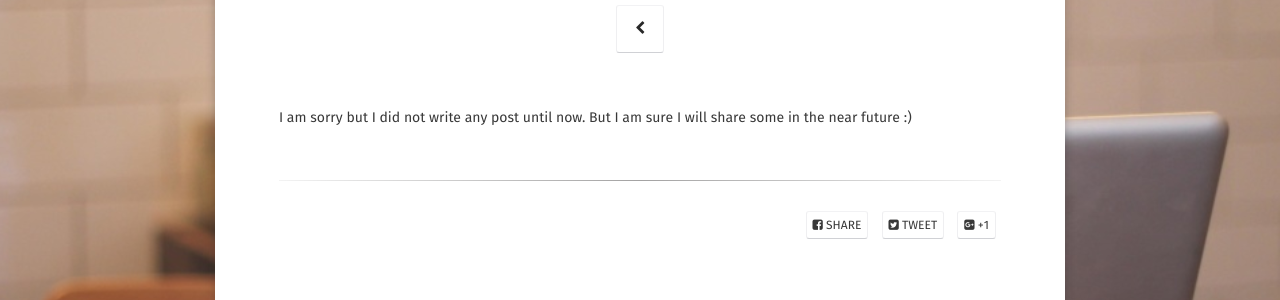
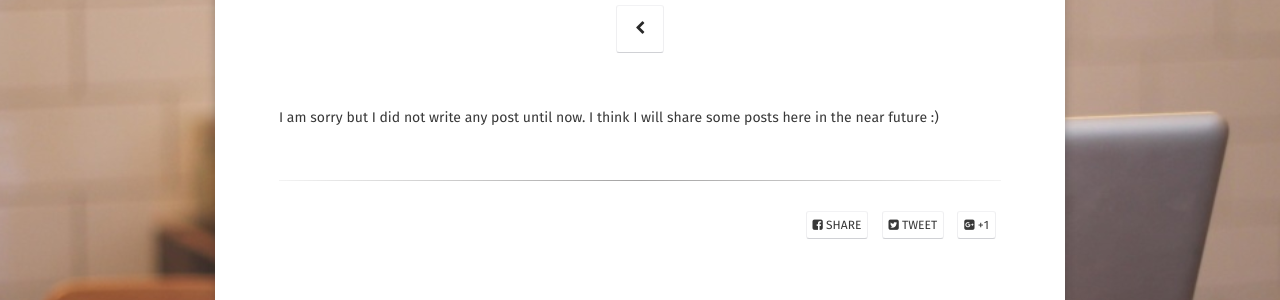
Before and after one commit to lcomet/linamolinascomet, a Jekyll site: the page built from posts/index.md, in a window 1280 px wide. Shown: the part 220-520 px from the top of the page. Built offline with Jekyll 4.4.1, drawn with Linux system fonts in a browser that asks for light colours; some web fonts are replaced.

Commit message:
Update index.md

```diff
--- a/posts/index.md
+++ b/posts/index.md
@@ -4,4 +4,4 @@ title: All Posts
 excerpt: "A List of Posts"
 comments: false
 ---
-I am sorry but I did not write any post until now. But I am sure I will share some in the near future :)
+I am sorry but I did not write any post until now. I think I will share some posts here in the near future :)
```
